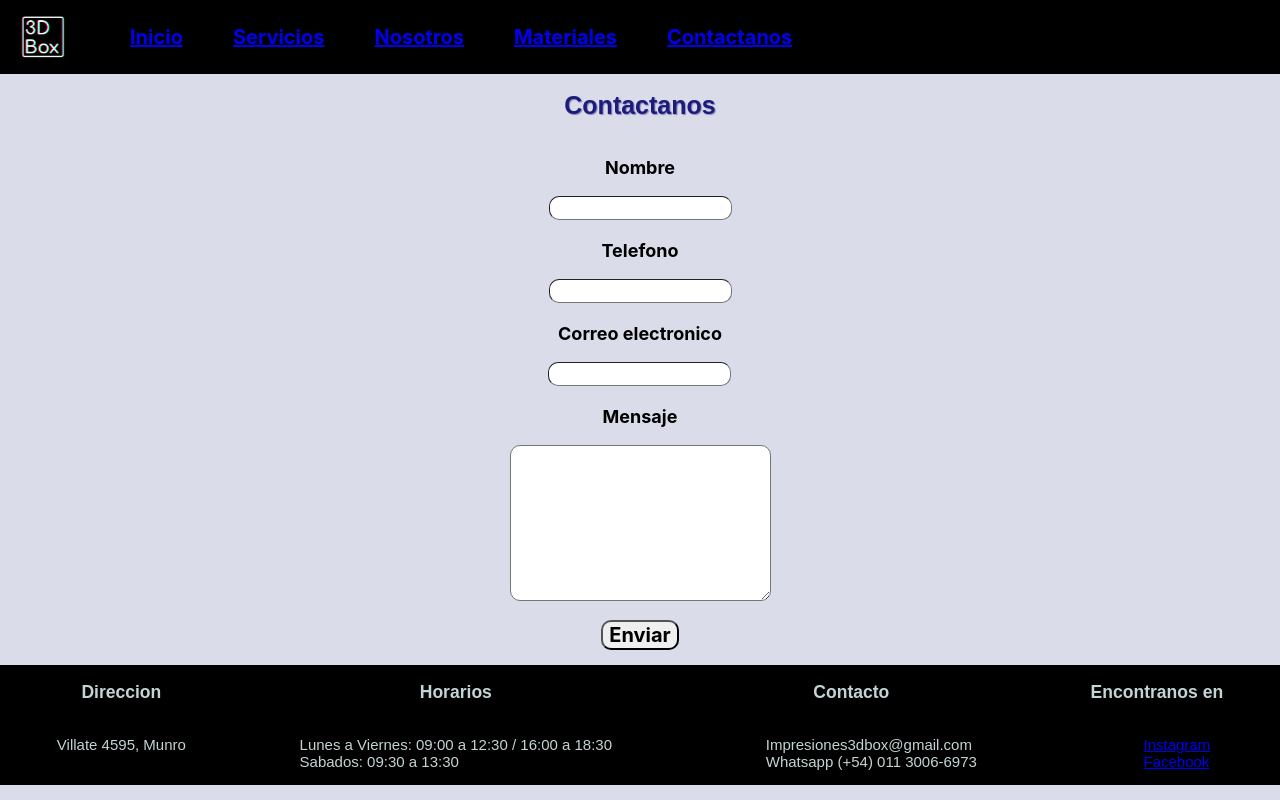
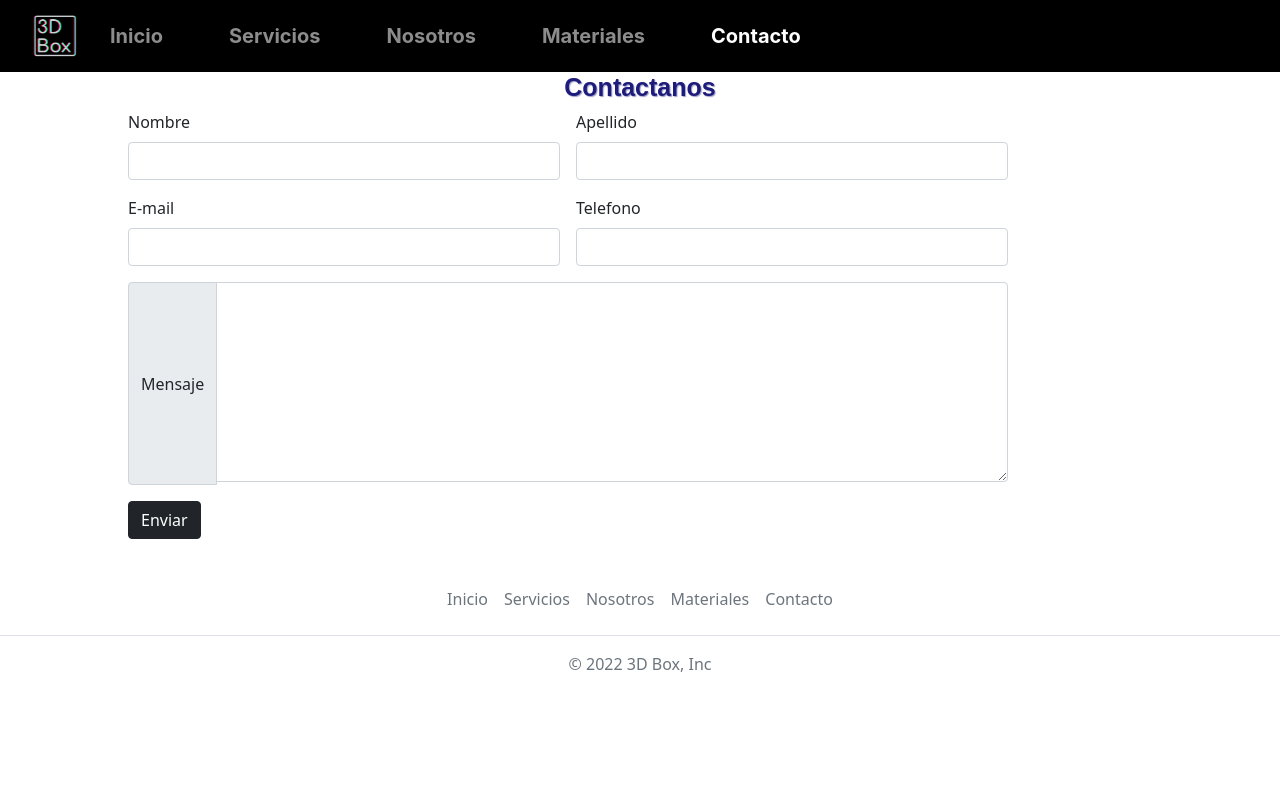
Before and after one commit to Ernes73/trabajos-coder-house, a plain HTML site: page pages/contactanos.html in a window 1280 px wide. Drawn offline with nearby package versions, Linux system fonts and the light colour scheme; a web font is replaced by a local one.

Commit message:
add bootstrap

```diff
--- a/pages/contactanos.html
+++ b/pages/contactanos.html
@@ -13,29 +13,41 @@
 <link rel="preconnect" href="https://fonts.gstatic.com" crossorigin>
 <link href="https://fonts.googleapis.com/css2?family=Candal&display=swap" rel="stylesheet">
 <link rel="icon" href="../Imagenes/logo-titulo.ico">
+
+<!-- Link Bootstrap -->
+<link href="https://cdn.jsdelivr.net/npm/bootstrap@5.1.3/dist/css/bootstrap.min.css" rel="stylesheet" integrity="sha384-1BmE4kWBq78iYhFldvKuhfTAU6auU8tT94WrHftjDbrCEXSU1oBoqyl2QvZ6jIW3" crossorigin="anonymous">
+
     <title>Contactanos</title>
 </head>
 <body>
+
     <!-- Navegador -->
-    <nav>
-        <img class="animate__pulse" src="../Imagenes/logo.jpg" alt="logo">
-        <ul>
-            <li>
-                <a class="nav-inicio animate__lightSpeedInRight" href="../index.html">Inicio</a>
+    <nav class="navbar navbar-expand-lg navbar-dark bg-#000">
+        <div class="container-fluid">
+          <img class="img-nav" src="../Imagenes/logo.jpg" alt="logo">
+          <button class="navbar-toggler" type="button" data-bs-toggle="collapse" data-bs-target="#navbarSupportedContent" aria-controls="navbarSupportedContent" aria-expanded="false" aria-label="Toggle navigation">
+            <span class="navbar-toggler-icon"></span>
+          </button>
+          <div class="collapse navbar-collapse" id="navbarSupportedContent">
+            <ul class="navbar-nav me-auto mb-2 mb-lg-0">
+              <li class="nav-item">
+                <a class="nav-link" aria-current="page" href="../index.html">Inicio</a>
               </li>
-            <li>
-                <a class="nav-servicios animate__lightSpeedInRight" href="servicios.html">Servicios</a>
+              <li class="nav-item">
+                <a class="nav-link" href="servicios.html">Servicios</a>
               </li>
-            <li>
-                <a class="nav-nosotros animate__lightSpeedInRight" href="nosotros.html">Nosotros</a>
+              <li class="nav-item">
+                <a class="nav-link" href="nosotros.html">Nosotros</a>
               </li>
-            <li>
-                <a class="nav-materiales animate__lightSpeedInRight" href="materiales.html">Materiales</a>
+              <li class="nav-item">
+                <a class="nav-link" href="materiales.html">Materiales</a>
               </li>
-            <li>
-                <a class="nav-contactanos animate__lightSpeedInRight" href="contactanos.html">Contactanos</a>
+              <li class="nav-item">
+                <a class="nav-link active" href="contactanos.html">Contacto</a>
               </li>
             </ul>
+          </div>
+        </div>
       </nav>
 
  <!-- contenido -->
@@ -45,67 +57,47 @@
     </header>
 
 
-    <form class="contacto" action="">
-        <div class="nombre">
-            <label class="parrafo" for="">Nombre</label> <br>
-            <input type="text">
+    <form class="row g-3">
+        <div class="col-md-6">
+          <label for="inputname" class="form-label">Nombre</label>
+          <input type="name" class="form-control" id="inputname">
+        </div>
+        <div class="col-md-6">
+          <label for="inputSname" class="form-label">Apellido</label>
+          <input type="email" class="form-control" id="inputSname">
+        </div>
+        <div class="col-md-6">
+          <label for="inputEmail4" class="form-label">E-mail</label>
+          <input type="name" class="form-control" id="inputEmail4">
+        </div>
+        <div class="col-md-6">
+          <label for="inputphone" class="form-label">Telefono</label>
+          <input type="text" class="form-control" id="inputphone">
+        </div>
+        <div class="input-group">
+            <span class="input-group-text">Mensaje</span>
+            <textarea class="form-control mensaje" aria-label="With textarea"></textarea>
           </div>
 
-        <div class="telefono">
-            <label class="parrafo" for="" class="">Telefono</label> <br>
-            <input type="text">
+        <div class="col-12">
+          <button type="submit" class="btn btn-dark">Enviar</button>
         </div>
-
-        <div class="correo">
-            <label class="parrafo" for="">Correo electronico</label> <br>
-            <input type="text">
-        </div>
-
-        <div class="mensaje">
-            <label class="parrafo" for="">Mensaje</label> <br>
-            <textarea name="" id="" cols="30" rows="10"></textarea>
-        </div>
-
-        <input class="boton" type="button" value="Enviar"><header>
       </form>
 </main>
  <!-- Pie de pagina -->
-    <footer>
-        <section>
-             <h3>Direccion</h3>
-             <p>Villate 4595, Munro</p>
-        </section>
+ <footer class="py-3 my-4">
+    <ul class="nav justify-content-center border-bottom pb-3 mb-3">
+      <li class="nav-item"><a href="../index.html" class="nav-link px-2 text-muted">Inicio</a></li>
+      <li class="nav-item"><a href="servicios.html" class="nav-link px-2 text-muted">Servicios</a></li>
+      <li class="nav-item"><a href="nosotros.html" class="nav-link px-2 text-muted">Nosotros</a></li>
+      <li class="nav-item"><a href="materiales.html" class="nav-link px-2 text-muted">Materiales</a></li>
+      <li class="nav-item"><a href="contactanos.html" class="nav-link px-2 text-muted">Contacto</a></li>
+    </ul>
+    <p class="text-center text-muted">© 2022 3D Box, Inc</p>
+  </footer>
 
-        <section>
-            <h3>Horarios</h3>
-            <p>Lunes a Viernes: 09:00 a 12:30 / 16:00 a 18:30 <br>
-                Sabados: 09:30 a 13:30</p>
-        </section>
+    <!-- Link Js -->
+    <script src="https://cdn.jsdelivr.net/npm/bootstrap@5.1.3/dist/js/bootstrap.bundle.min.js" integrity="sha384-ka7Sk0Gln4gmtz2MlQnikT1wXgYsOg+OMhuP+IlRH9sENBO0LRn5q+8nbTov4+1p" crossorigin="anonymous"></script>
 
-        <section>
-            <h3>Contacto</h3>
-            <ul>
-                <li>
-                    Impresiones3dbox@gmail.com
-                </li>
-                <li>
-                    Whatsapp (+54) 011 3006-6973
-                </li>
-            </ul>
-        </section>
-
-        <section>
-            <h3>Encontranos en</h3>
-            <ul>
-                <li>
-                    <a href="https://www.instagram.com/3dbox_impresiones/" target="_blank">Instagram</a>
-                </li>
-
-                <li>
-                    <a href="https://www.facebook.com/3D-BOX-112091477805150" target="_blank">Facebook</a>
-                </li>
-            </ul>
-        </section>
-    </footer>
 </body>
 </html>
--- a/style.css
+++ b/style.css
@@ -1,6 +1,11 @@
 body {
     margin: 0;
     background-color: rgb(218, 220, 233);
+}
+
+.img-nav {
+    border-radius: 3px;
+    opacity: 85%;
 }
 
 nav ul li {
@@ -134,22 +139,6 @@ header img {
     margin-top: 50px;
 }
 
-footer {
-    background-color: rgb(0, 0, 0);
-    font-family: 'Poppins', sans-serif;
-    font-size: 15px;
-    color: rgb(196, 211, 211);
-    display: flex;
-    flex-direction: column;
-    justify-content: space-around;
-}
-
-footer section {
-    display: flex;
-    flex-direction: column;
-    align-items: center;
-    align-content: space-between;
-}
 
 .contenedor-shop {
     display: flex;
@@ -182,9 +171,6 @@ footer section {
     animation-timing-function: ease;
 }
 
-.trabajo-1 img, .trabajo-2 img, .trabajo-3 img{
-    max-width: 100%;
-}
 
 .contenedor-nosotros img {
     width: 100%;
@@ -220,14 +206,18 @@ thead {
     margin-bottom: 15px;
 }
 
+.table {
+    max-width: 80%;
+    margin-left: 10%;
+
+}
+
 .pla{
     transition: all 1s;
 }
 
 .pla:hover {
-    background-color: rgb(163, 5, 5);
     transform: scale(1.1);
-    color: white;
     animation-timing-function: ease;
 }
 
@@ -235,10 +225,8 @@ thead {
     transition: all 1s;
 }
 
-.abs:hover {
-    background-color: rgb(163, 155, 5);
+.abs :hover {
     transform: scale(1.1);
-    color: white;
     animation-timing-function: ease;
 }
 
@@ -247,9 +235,7 @@ thead {
 }
 
 .flex:hover {
-    background-color: rgb(31, 148, 4);
     transform: scale(1.1);
-    color: white;
     animation-timing-function: ease;
 }
 
@@ -258,43 +244,22 @@ thead {
 }
 
 .ptge:hover {
-    background-color: rgb(0, 22, 134);
     transform: scale(1.1);
-    color: white;
     animation-timing-function: ease;
 }
 
-.contacto {
-    display: flex;
-    flex-direction: column;
-    align-items: center;
+.row {
+    max-width: 80%;
+    padding-left: 10%;
+    margin-bottom: 15px;
+    margin-top: 15px;
 }
 
-.nombre, .telefono, .correo, .mensaje {
-    text-align: center;
-    margin-top: 20px;
+.mensaje {
+    height: 200px;
+    margin-bottom: 3px;
 }
 
-.nombre input, .telefono input, .correo input, .mensaje textarea {
-    border-radius: 10px;
-    border-width: 1px;
-    min-height: 20px;
-}
-
-.boton {
-    margin: 15px;
-    font-family: -apple-system, BlinkMacSystemFont, 'Segoe UI', Roboto, Oxygen, Ubuntu, Cantarell, 'Open Sans', 'Helvetica Neue', sans-serif;
-    font-weight: 700;
-    font-size: 20px;
-    border-radius: 10px;
-    transition: all .5s;
-}
-
-.boton:hover {
-    background-color: rgb(54, 14, 147);
-    color: aliceblue;
-    animation-timing-function: ease;
-}
 
 @media screen and (min-width: 768px){
 
@@ -371,50 +336,6 @@ thead {
         font-size: 30px;
     }
 
-    footer {
-        flex-direction: row;
-        justify-content: space-around;
-    }
-
-    .trabajo-1 {
-        display: flex;
-        flex-direction: row;
-    }
-
-    .trabajo-1 img {
-        max-width: 40%;
-        border-radius: 15px;
-        margin-left: 15px;
-        margin-bottom: 15px;
-        margin-top: 10px;
-    }
-
-    .trabajo-2 {
-        display: flex;
-        flex-direction: row;
-    }
-
-    .trabajo-2 img {
-        max-width: 40%;
-        border-radius: 15px;
-        margin-left: 15px;
-        margin-bottom: 15px;
-        margin-top: 10px;
-    }
-
-    .trabajo-3 {
-        display: flex;
-        flex-direction: row;
-    }
-
-    .trabajo-3 img {
-        max-width: 40%;
-        border-radius: 15px;
-        margin-left: 15px;
-        margin-bottom: 15px;
-        margin-top: 10px;
-    }
-
     .nosotros {
         margin-right: 10%;
         margin-left: 10%;
```
Also changed, not shown: index.html (+32 -47 lines), pages/materiales.html (+37 -51 lines), pages/nosotros.html (+34 -49 lines), pages/servicios.html (+73 -68 lines). Lines whose indentation alone changed are shown as unchanged.
